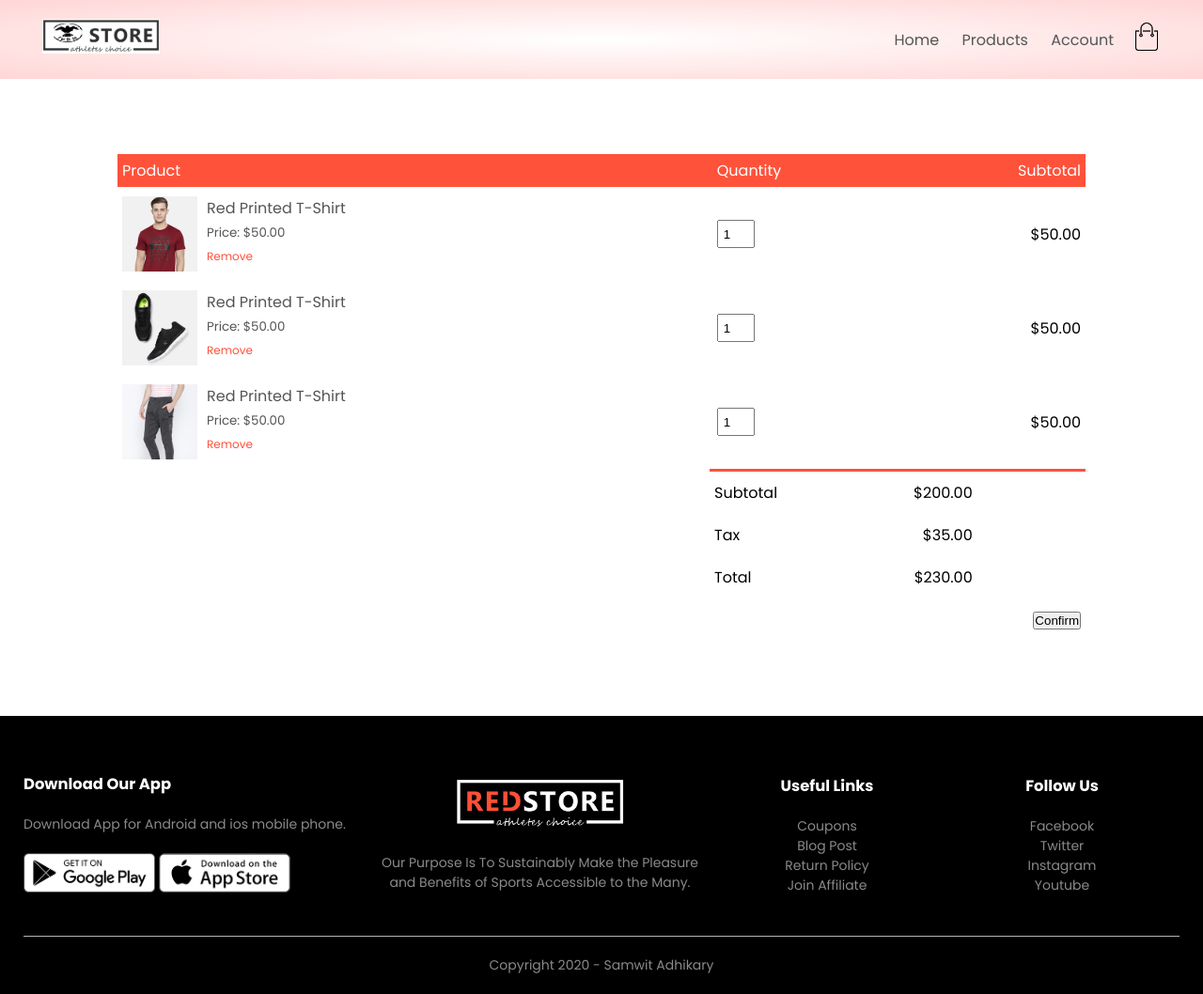
After one commit to jainkjoseph/bro_cart, a Django app: page /order/cart/ in a window 1280 px wide. The commit adds this page. Shown: the whole page at 94% size. Run offline with Django 5.2, Linux system fonts and the light colour scheme.

Commit message:
upto cart button finished

```diff
--- a/bro_cart/urls.py
+++ b/bro_cart/urls.py
@@ -23,6 +23,8 @@ from django.conf import settings
 urlpatterns = [
     path('admin/', admin.site.urls),
     path("",include('products.urls')),
-    path('customer',include('customers.urls'))
+    path('customer/',include('customers.urls')),
+    path('order/',include('orders.urls')),
+
     ]
 urlpatterns += static(settings.MEDIA_URL, document_root=settings.MEDIA_ROOT)
--- /dev/null
+++ b/orders/urls.py
@@ -0,0 +1,12 @@
+
+from django.urls import path
+from django.conf.urls.static import static
+from django.conf import settings
+from . import views
+
+
+urlpatterns = [
+
+     path('cart/',views.show_cart,name='cart'),
+
+]
--- a/orders/views.py
+++ b/orders/views.py
@@ -1,3 +1,6 @@
 from django.shortcuts import render
 
 # Create your views here.
+def show_cart(request):
+
+   return render(request,'cart.html')
--- /dev/null
+++ b/templates/cart.html
@@ -0,0 +1,4 @@
+{% extends 'blank_layout.html' %}
+{% block content %}
+{% include 'cart_container.html' %}
+{% endblock content%}
--- /dev/null
+++ b/templates/cart_container.html
@@ -0,0 +1,73 @@
+{% load static %}
+ <div class="small-container cart-page">
+        <table>
+            <tbody><tr>
+                <th>Product</th>
+                <th>Quantity</th>
+                <th>Subtotal</th>
+            </tr>
+            <tr>
+                <td>
+                    <div class="cart-info">
+                        <img src="{% static 'images/buy-1.jpg' %}">
+                        <div>
+                            <p>Red Printed T-Shirt</p>
+                            <small>Price: $50.00</small>
+                            <br>
+                            <a href="">Remove</a>
+                        </div>
+                    </div>
+                </td>
+                <td><input type="number" value="1"></td>
+                <td>$50.00</td>
+            </tr>
+            <tr>
+                <td>
+                    <div class="cart-info">
+                        <img src="{% static 'images/buy-2.jpg' %}">
+                        <div>
+                            <p>Red Printed T-Shirt</p>
+                            <small>Price: $50.00</small>
+                            <br>
+                            <a href="">Remove</a>
+                        </div>
+                    </div>
+                </td>
+                <td><input type="number" value="1"></td>
+                <td>$50.00</td>
+            </tr>
+            <tr>
+                <td>
+                    <div class="cart-info">
+                        <img src="{% static 'images/buy-3.jpg' %}">
+                        <div>
+                            <p>Red Printed T-Shirt</p>
+                            <small>Price: $50.00</small>
+                            <br>
+                            <a href="">Remove</a>
+                        </div>
+                    </div>
+                </td>
+                <td><input type="number" value="1"></td>
+                <td>$50.00</td>
+            </tr>
+        </tbody></table>
+        <div class="total-price">
+            <table>
+                <tbody><tr>
+                    <td>Subtotal</td>
+                    <td>$200.00</td>
+                </tr>
+                <tr>
+                    <td>Tax</td>
+                    <td>$35.00</td>
+                </tr>
+                <tr>
+                    <td>Total</td>
+                    <td>$230.00</td>
+                </tr>
+                <tr><td colspan="2"> </td> <td> <button>Confirm</button></td></tr>
+            </tbody></table>
+
+        </div>
+    </div>
--- a/templates/menu.html
+++ b/templates/menu.html
@@ -7,10 +7,9 @@
         <ul id="MenuItems">
             <li><a href="{% url 'home' %}">Home</a></li>
             <li><a href="{% url 'list_product' %}">Products</a></li>
-
             <li><a href="{% url 'account' %}">Account</a></li>
         </ul>
     </nav>
-    <a href="cart.html"><img src="{% static 'images/cart.png' %}" width="30px" height="30px"></a>
+    <a href="{% url 'cart' %}"><img src="{% static 'images/cart.png' %}" width="30px" height="30px"></a>
     <img src="{% static 'images/menu.png' %}" class="menu-icon" onclick="menutoggle()">
 </div>
```
